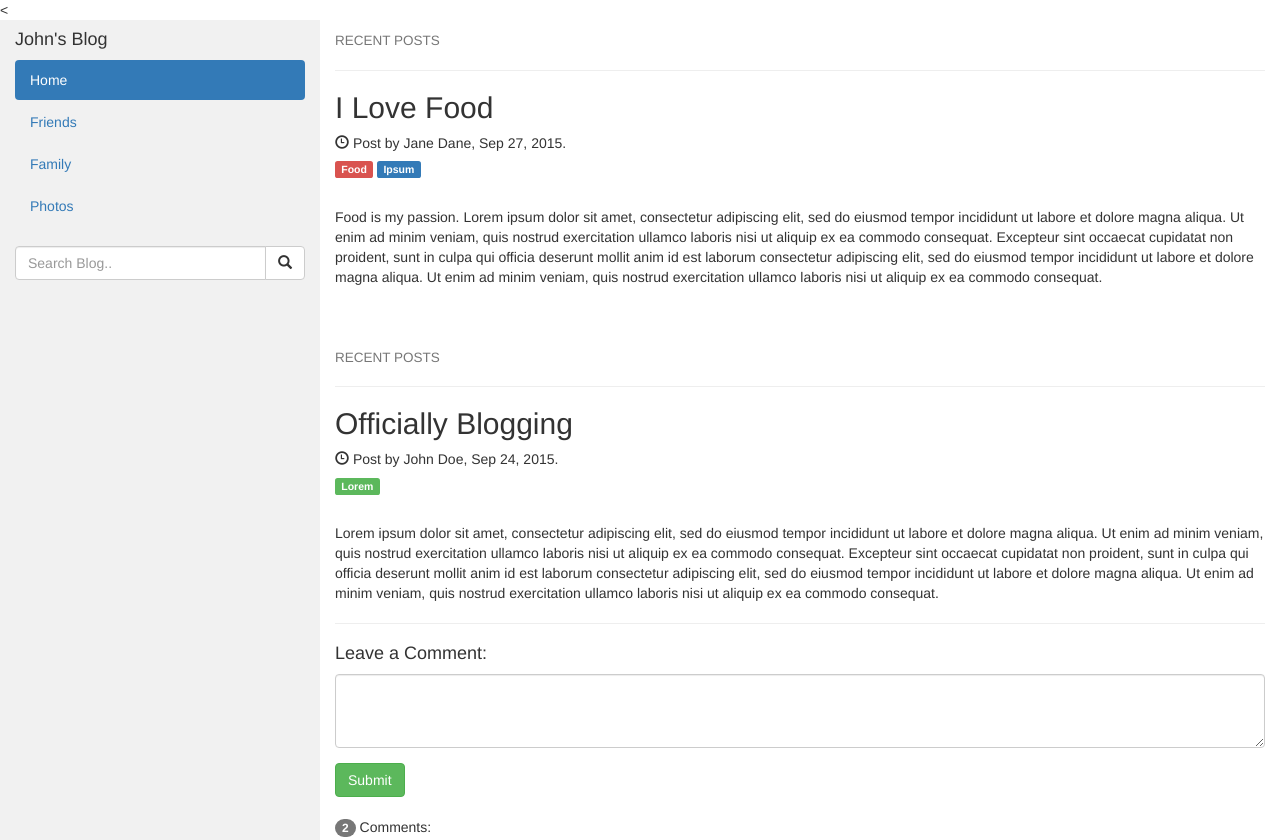
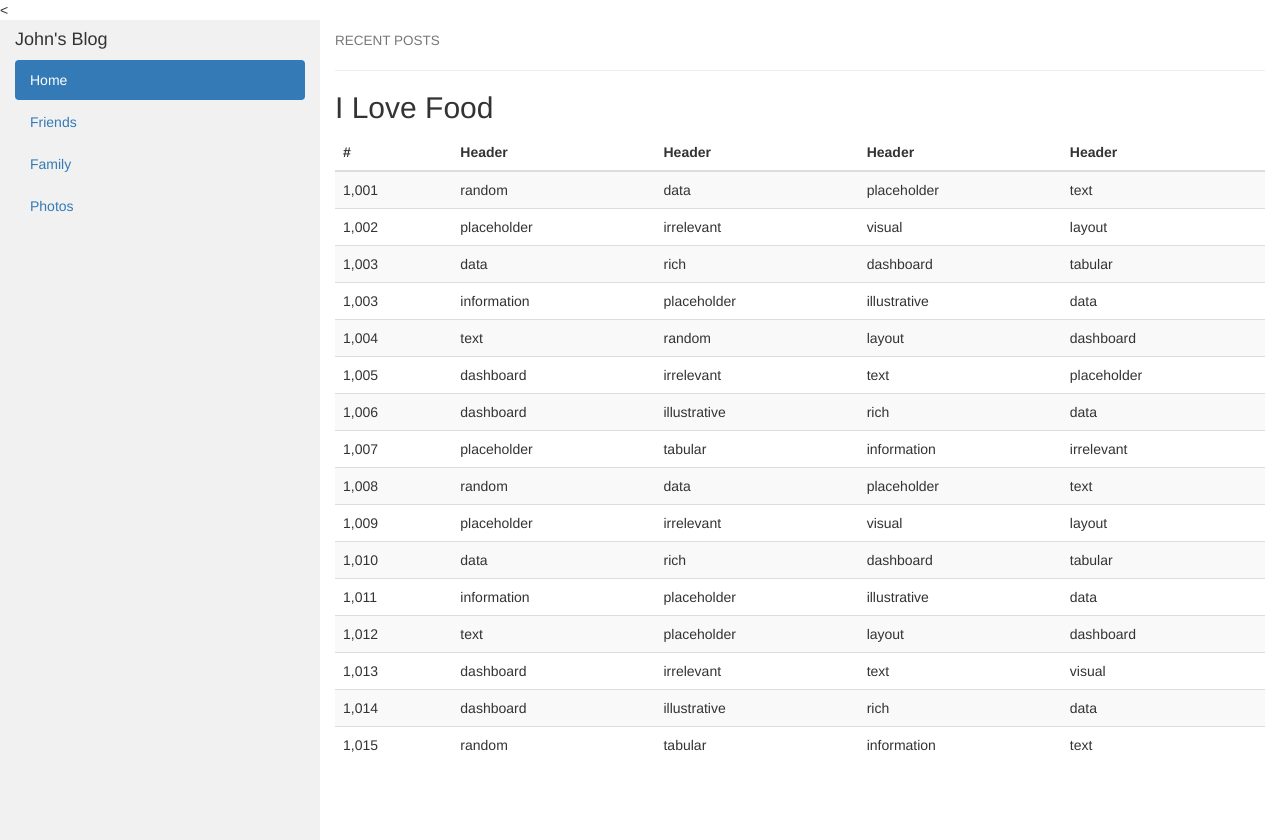
Before and after one commit to dirhq88/Final2, a plain HTML site: page index.html in a window 1280 px wide. Shown: the top 840 px of the page. Drawn offline with nearby package versions, Linux system fonts and the light colour scheme.

Commit message:
create table

```diff
--- a/index.html
+++ b/index.html
@@ -22,45 +22,150 @@
             <li><a href="#section3">Family</a></li>
             <li><a href="#section3">Photos</a></li>
           </ul><br>
-          <div class="input-group">
+          <!-- <div class="input-group">
             <input type="text" class="form-control" placeholder="Search Blog..">
             <span class="input-group-btn">
               <button class="btn btn-default" type="button">
                 <span class="glyphicon glyphicon-search"></span>
               </button>
             </span>
-          </div>
+          </div> -->
         </div>
 
         <div class="col-sm-9">
           <h4><small>RECENT POSTS</small></h4>
           <hr>
           <h2>I Love Food</h2>
-          <h5><span class="glyphicon glyphicon-time"></span> Post by Jane Dane, Sep 27, 2015.</h5>
-          <h5><span class="label label-danger">Food</span> <span class="label label-primary">Ipsum</span></h5><br>
-          <p>Food is my passion. Lorem ipsum dolor sit amet, consectetur adipiscing elit, sed do eiusmod tempor incididunt ut labore et dolore magna aliqua. Ut enim ad minim veniam, quis nostrud exercitation ullamco laboris nisi ut aliquip ex ea commodo consequat. Excepteur sint occaecat cupidatat non proident, sunt in culpa qui officia deserunt mollit anim id est laborum consectetur adipiscing elit, sed do eiusmod tempor incididunt ut labore et dolore magna aliqua. Ut enim ad minim veniam, quis nostrud exercitation ullamco laboris nisi ut aliquip ex ea commodo consequat.</p>
-          <br><br>
+          <div class="table-responsive">
+            <table class="table table-striped table-sm">
+              <thead>
+                <tr>
+                  <th scope="col">#</th>
+                  <th scope="col">Header</th>
+                  <th scope="col">Header</th>
+                  <th scope="col">Header</th>
+                  <th scope="col">Header</th>
+                </tr>
+              </thead>
+              <tbody>
+                <tr>
+                  <td>1,001</td>
+                  <td>random</td>
+                  <td>data</td>
+                  <td>placeholder</td>
+                  <td>text</td>
+                </tr>
+                <tr>
+                  <td>1,002</td>
+                  <td>placeholder</td>
+                  <td>irrelevant</td>
+                  <td>visual</td>
+                  <td>layout</td>
+                </tr>
+                <tr>
+                  <td>1,003</td>
+                  <td>data</td>
+                  <td>rich</td>
+                  <td>dashboard</td>
+                  <td>tabular</td>
+                </tr>
+                <tr>
+                  <td>1,003</td>
+                  <td>information</td>
+                  <td>placeholder</td>
+                  <td>illustrative</td>
+                  <td>data</td>
+                </tr>
+                <tr>
+                  <td>1,004</td>
+                  <td>text</td>
+                  <td>random</td>
+                  <td>layout</td>
+                  <td>dashboard</td>
+                </tr>
+                <tr>
+                  <td>1,005</td>
+                  <td>dashboard</td>
+                  <td>irrelevant</td>
+                  <td>text</td>
+                  <td>placeholder</td>
+                </tr>
+                <tr>
+                  <td>1,006</td>
+                  <td>dashboard</td>
+                  <td>illustrative</td>
+                  <td>rich</td>
+                  <td>data</td>
+                </tr>
+                <tr>
+                  <td>1,007</td>
+                  <td>placeholder</td>
+                  <td>tabular</td>
+                  <td>information</td>
+                  <td>irrelevant</td>
+                </tr>
+                <tr>
+                  <td>1,008</td>
+                  <td>random</td>
+                  <td>data</td>
+                  <td>placeholder</td>
+                  <td>text</td>
+                </tr>
+                <tr>
+                  <td>1,009</td>
+                  <td>placeholder</td>
+                  <td>irrelevant</td>
+                  <td>visual</td>
+                  <td>layout</td>
+                </tr>
+                <tr>
+                  <td>1,010</td>
+                  <td>data</td>
+                  <td>rich</td>
+                  <td>dashboard</td>
+                  <td>tabular</td>
+                </tr>
+                <tr>
+                  <td>1,011</td>
+                  <td>information</td>
+                  <td>placeholder</td>
+                  <td>illustrative</td>
+                  <td>data</td>
+                </tr>
+                <tr>
+                  <td>1,012</td>
+                  <td>text</td>
+                  <td>placeholder</td>
+                  <td>layout</td>
+                  <td>dashboard</td>
+                </tr>
+                <tr>
+                  <td>1,013</td>
+                  <td>dashboard</td>
+                  <td>irrelevant</td>
+                  <td>text</td>
+                  <td>visual</td>
+                </tr>
+                <tr>
+                  <td>1,014</td>
+                  <td>dashboard</td>
+                  <td>illustrative</td>
+                  <td>rich</td>
+                  <td>data</td>
+                </tr>
+                <tr>
+                  <td>1,015</td>
+                  <td>random</td>
+                  <td>tabular</td>
+                  <td>information</td>
+                  <td>text</td>
+                </tr>
+              </tbody>
+            </table>
 
-          <h4><small>RECENT POSTS</small></h4>
-          <hr>
-          <h2>Officially Blogging</h2>
-          <h5><span class="glyphicon glyphicon-time"></span> Post by John Doe, Sep 24, 2015.</h5>
-          <h5><span class="label label-success">Lorem</span></h5><br>
-          <p>Lorem ipsum dolor sit amet, consectetur adipiscing elit, sed do eiusmod tempor incididunt ut labore et dolore magna aliqua. Ut enim ad minim veniam, quis nostrud exercitation ullamco laboris nisi ut aliquip ex ea commodo consequat. Excepteur sint occaecat cupidatat non proident, sunt in culpa qui officia deserunt mollit anim id est laborum consectetur adipiscing elit, sed do eiusmod tempor incididunt ut labore et dolore magna aliqua. Ut enim ad minim veniam, quis nostrud exercitation ullamco laboris nisi ut aliquip ex ea commodo consequat.</p>
-          <hr>
 
-          <h4>Leave a Comment:</h4>
-          <form role="form">
-            <div class="form-group">
-              <textarea class="form-control" rows="3" required></textarea>
-            </div>
-            <button type="submit" class="btn btn-success">Submit</button>
-          </form>
-          <br><br>
 
-          <p><span class="badge">2</span> Comments:</p><br>
-
-          <div class="row">
+          <!-- <div class="row">
             <div class="col-sm-2 text-center">
               <img src="bandmember.jpg" class="img-circle" height="65" width="65" alt="Avatar">
             </div>
@@ -88,7 +193,7 @@
                 </div>
               </div>
             </div>
-          </div>
+          </div> -->
         </div>
       </div>
     </div>
```
